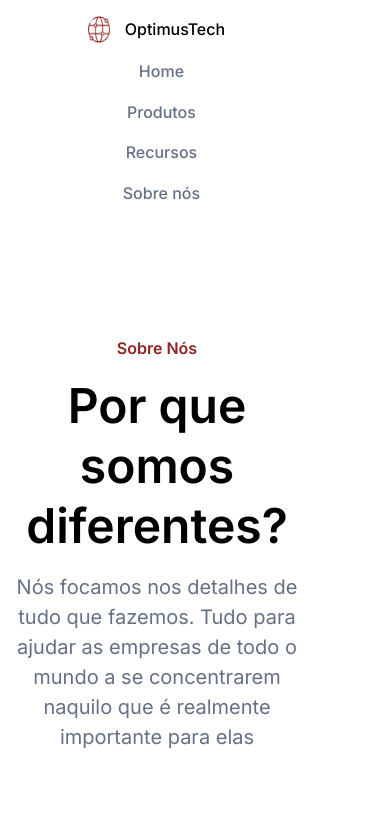
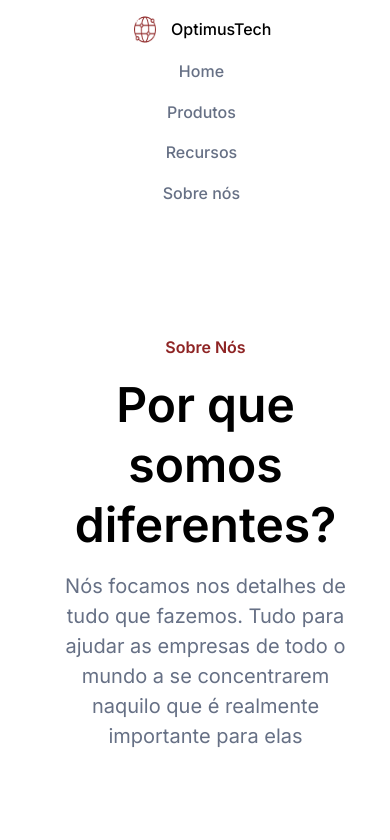
Before and after one commit to jotadagostin/7_Days_Challenge, a plain HTML site: page index.html in a window 390 px wide. Shown: the top 840 px of the page. Drawn offline with Linux system fonts and the light colour scheme.

Commit message:
Update style.css

```diff
--- a/style.css
+++ b/style.css
@@ -383,13 +383,15 @@ button#signUp {
 
 /* Responsividade */
 
-@media screen and (max-width: 768px) {
+@media screen and (max-width: 844px) {
     nav, ul {
         display: flex;
         flex-direction: column;
         align-items: center;
         width: 90%;
         gap: .9rem;
+        margin-left: 20px;
+
 
     }
 
@@ -401,7 +403,9 @@ button#signUp {
     }
 
     .logo {
-        width: 50%;
+        width: 35%;
+        height: 40%;
+
     }
 
     .buttons {
@@ -409,15 +413,18 @@ button#signUp {
     }
 
     .about-us {
-        width: 80%;
-        margin: 1px;
+        width: 90%;
+        align-items: center;
+        margin: 0 30px;
     }
 
-    .about-us p {
+    .about-us p, h1 {
         max-width: 90%;
         margin: 0 4px;
 
     }
+
+
 
     .metricas-container {
         display: flex;
```
